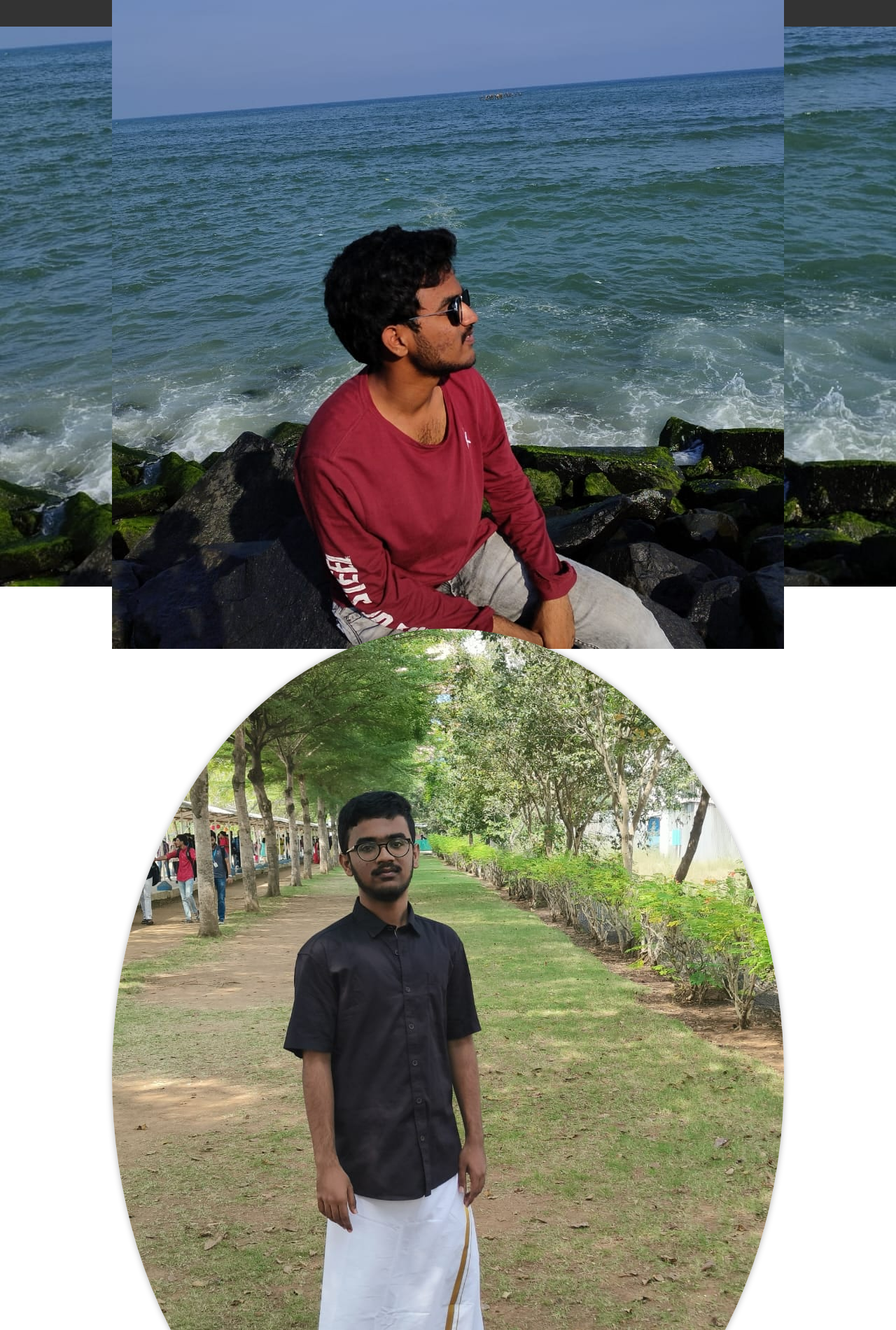
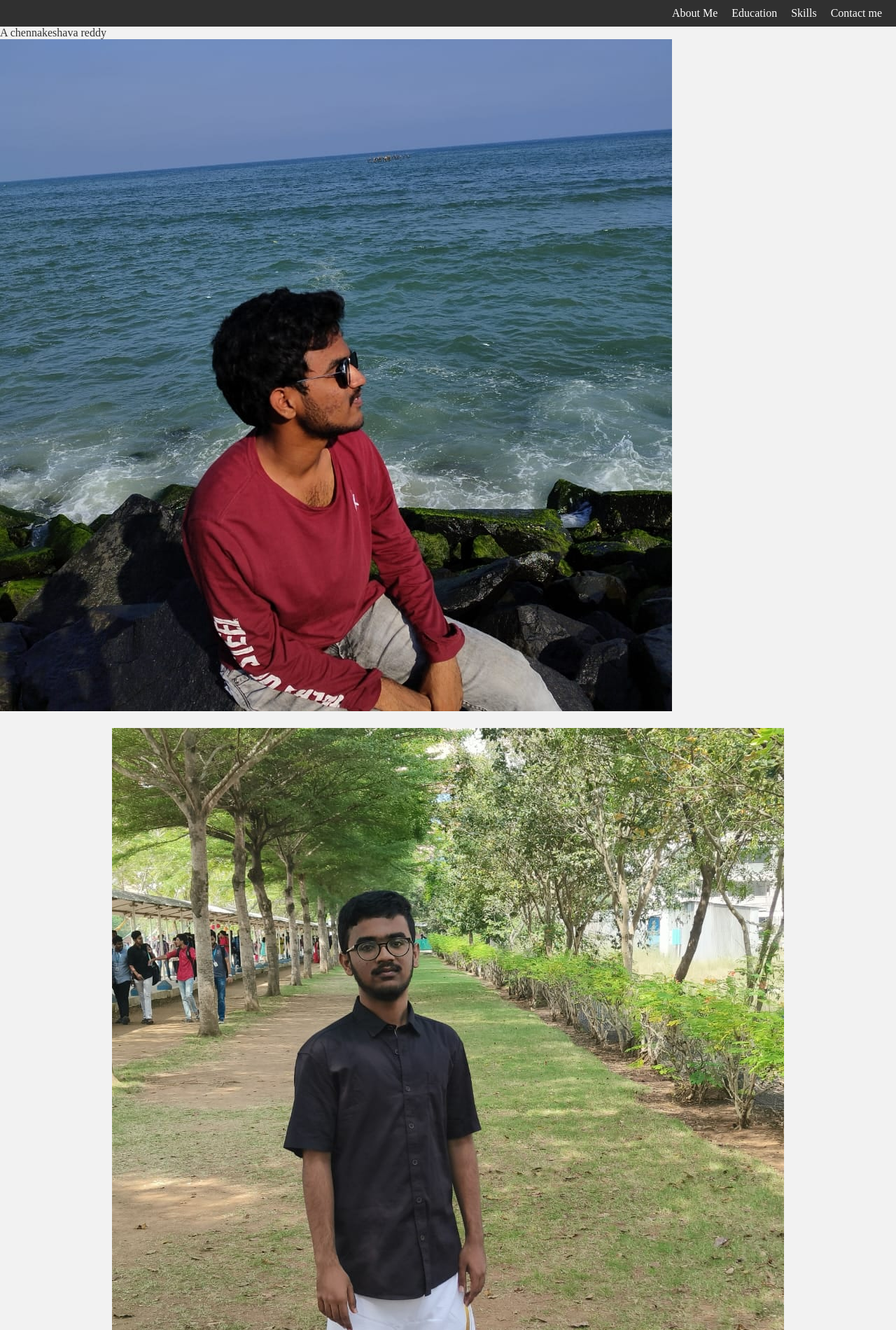
Before and after one commit to chennakeshavareddy1301/resume-1, a plain HTML site: page education.html in a window 1280 px wide. Shown: the top 1900 px of the page at 70% size. Drawn offline with Linux system fonts and the light colour scheme; a web font is replaced by a local one.

Commit message:
Update styles1.css

```diff
--- a/styles1.css
+++ b/styles1.css
@@ -2,35 +2,39 @@
 body, h1, h2, h3, p, ul, li {
     margin: 0;
     padding: 0;
-    list-style: none;
 }
 
-/* Set background image and style for the header */
-header {
-    background: url('./sunny.jpg') no-repeat center center;
-    background-size: cover;
-    height: 100vh;
-    display: flex;
-    flex-direction: column;
-    justify-content: center;
-    align-items: center;
-    color: white;
-    text-align: center;
+/* Set background color and font styles */
+body {
+    font-family: 'Markazi Text', serif;
+    background-color: #f2f2f2;
+    color: #333;
 }
 
-/* Style for navigation links */
+/* Style for navigation bar */
 nav {
+    display: flex;
+    align-items: center;
+    justify-content: flex-end;
     background-color: rgba(0, 0, 0, 0.8);
-    display: flex;
-    justify-content: center;
-    align-items: center;
+    color: white;
     padding: 10px;
+}
+
+nav img {
+    width: 30px;
+    height: 30px;
+    margin-right: 10px;
+}
+
+nav p {
+    margin-right: auto;
 }
 
 nav a {
     color: white;
     text-decoration: none;
-    margin: 0 15px;
+    margin: 0 10px;
     transition: color 0.3s ease-in-out;
 }
 
@@ -38,46 +42,33 @@ nav a:hover {
     color: #f39c12;
 }
 
-/* Style for main content */
+/* Main content layout */
 main {
-    padding: 20px;
-}
-
-#education {
     display: flex;
     flex-direction: column;
     align-items: center;
+    padding: 20px;
+}
+/* Contact icons */
+#contacts {
+    display: flex;
+    justify-content: center;
     gap: 20px;
-    margin-top: 40px;
+    margin-top: 20px;
 }
 
-#education img {
-    max-width: 100%;
+#contacts a img {
+    width: 42px;
+    height: 42px;
     border-radius: 50%;
-    box-shadow: 0 0 10px rgba(0, 0, 0, 0.3);
+    transition: transform 0.3s ease-in-out;
 }
 
-/* Keyframe animations */
-@keyframes fadeInUp {
-    from {
-        transform: translateY(50px);
-        opacity: 0;
-    }
-    to {
-        transform: translateY(0);
-        opacity: 1;
-    }
+#contacts a img:hover {
+    transform: scale(1.1);
 }
 
-/* Apply animations */
-header p,
-#education img,
-#education p,
-#education li {
-    animation: fadeInUp 1s ease-in-out;
-}
-
-/* Style for footer */
+/* Footer */
 footer {
     background-color: rgba(0, 0, 0, 0.8);
     color: white;
```
